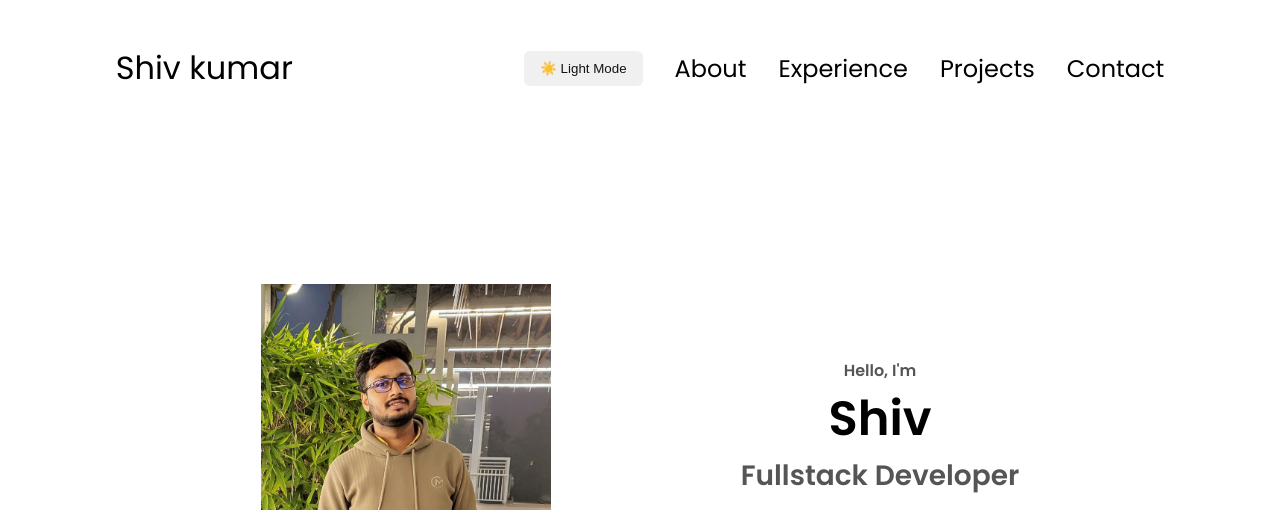
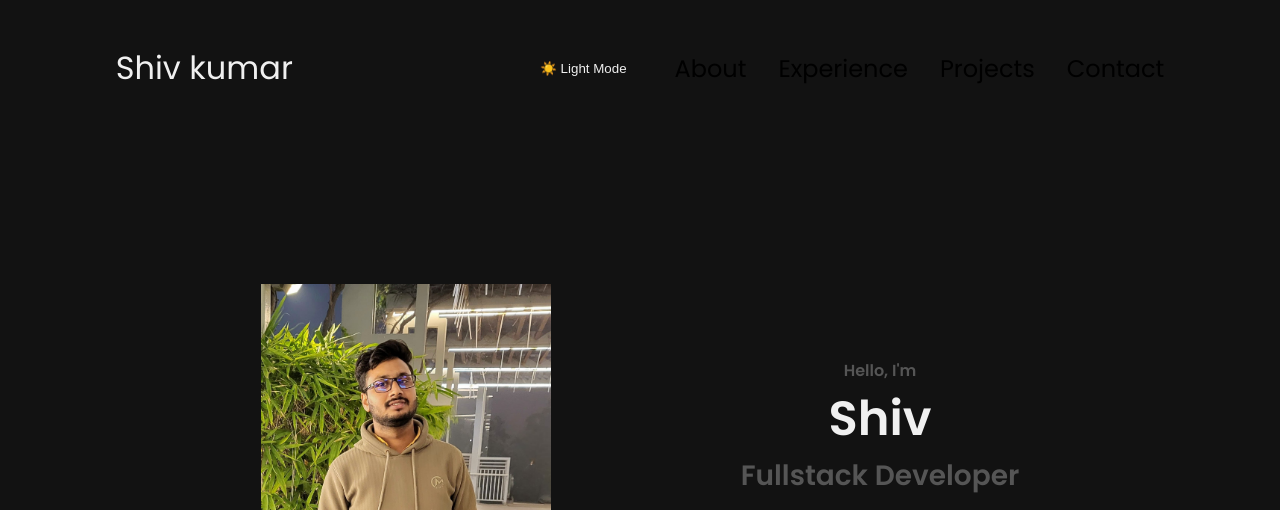
Before and after one commit to Shivkumarumar519/personal_portfolio, a plain HTML site: page index.html in a window 1280 px wide. Both pictures are taken after a click on the button "🌙 Dark Mode". Shown: the top 510 px of the page. Drawn offline with Linux system fonts and the light colour scheme.

Commit message:
Update style.css

```diff
--- a/style.css
+++ b/style.css
@@ -479,8 +479,14 @@ footer p {
   font-weight: 500;
   transition: background-color 0.3s ease, color 0.3s ease;
 }
+body {
+  background-color: #ffffff;
+  color: #000000;
+  transition: background-color 0.3s ease, color 0.3s ease;
+}
 
-body.dark .theme-btn {
-  --btn-bg: #f0f0f0;
-  --btn-text: #121212;
+/* Dark Theme styles */
+body.dark {
+  background-color: #121212;
+  color: #f0f0f0;
 }
```
